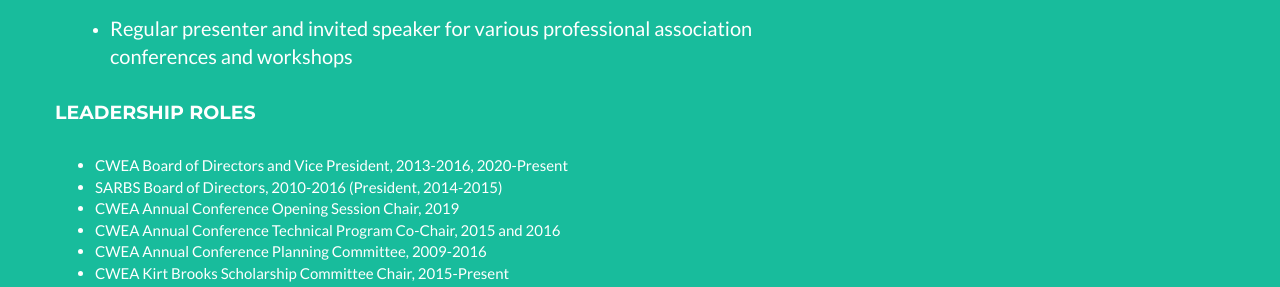
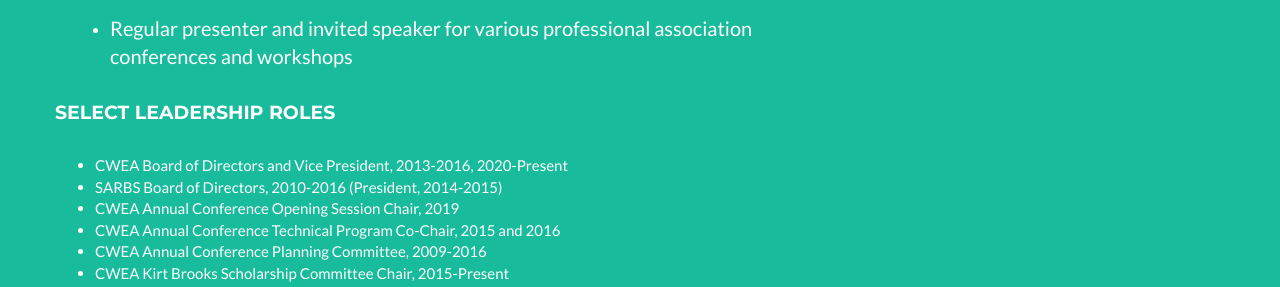
Before and after one commit to dropbar/m4m, a Jekyll site: the page built from _posts/2014-07-18-project-1.markdown, in a window 1280 px wide and 900 px high, scrolled down 3185 px. Shown: the part 159-446 px from the top of the window. Built offline with Jekyll 4.4.1, drawn with Linux system fonts in a browser that asks for light colours.

Commit message:
leadership

```diff
--- a/_includes/community.html
+++ b/_includes/community.html
@@ -66,7 +66,7 @@
                 </div>
 				<div>
 				</br>
-				<h4>Leadership Roles</h4>
+				<h4>Select Leadership Roles</h4>
 				</br>
 				<ul>
 				<li>CWEA Board of Directors and Vice President, 2013-2016, 2020-Present</li>
```
